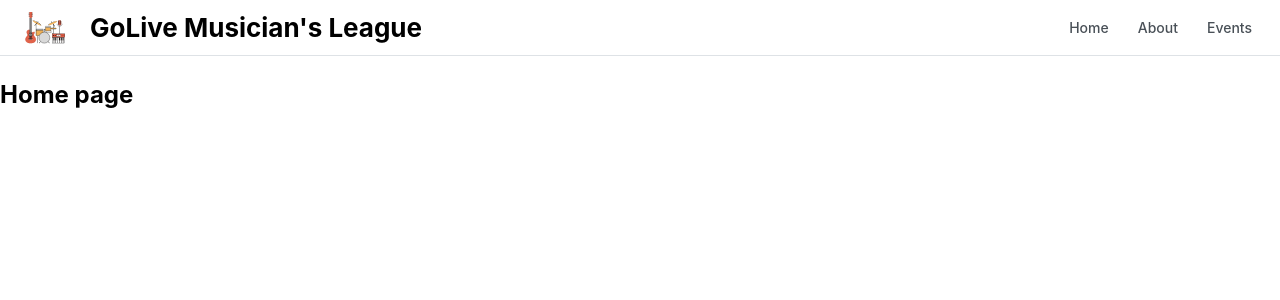
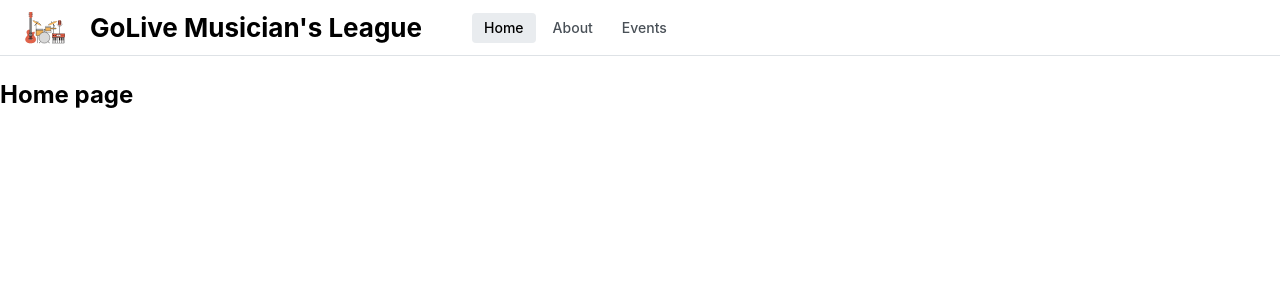
Before and after one commit to S1ngS1ng/golive-musician-league-website, a Next.js app: page / in a window 1280 px wide. Shown: the top 300 px of the page. Built offline with nearby package versions, Linux system fonts and the light colour scheme.

Commit message:
style fixes

```diff
--- a/components/nav-header/nav-header.module.css
+++ b/components/nav-header/nav-header.module.css
@@ -9,7 +9,6 @@
 .inner {
   height: 56px;
   display: flex;
-  justify-content: space-between;
   align-items: center;
 }
 
@@ -31,4 +30,15 @@
   @mixin hover {
     background-color: light-dark(var(--mantine-color-gray-0), var(--mantine-color-dark-6));
   }
+
+  &[data-active] {
+    &[data-active] {
+      color: light-dark(var(--mantine-color-black), var(--mantine-color-white));
+      background: light-dark(var(--mantine-color-gray-2), var(--mantine-color-gray-8));
+    }
+  }
 }
+
+.navigation {
+  flex: 1;
+}
--- a/components/nav-header/nav-header.tsx
+++ b/components/nav-header/nav-header.tsx
@@ -1,11 +1,13 @@
 "use client"
 
+import { type ReactElement } from "react";
 import Image from 'next/image';
 import { Burger, Group, Title } from '@mantine/core';
 import { useDisclosure } from '@mantine/hooks';
 import logo from '../../public/instruments.svg';
 import classes from './nav-header.module.css';
 import Link from "next/link";
+import { usePathname } from "next/navigation";
 
 const links = [
   { link: '/', label: 'Home' },
@@ -13,13 +15,15 @@ const links = [
   { link: '/events', label: 'Events' },
 ];
 
-export function NavHeader() {
+export function NavHeader(props: { children: ReactElement }) {
   const [opened, { toggle }] = useDisclosure(false);
+  const pathname = usePathname()
 
   const items = links.map((link) => (
     <Link
       key={link.label}
       href={link.link}
+      data-active={pathname === link.link || undefined}
       className={classes.link}>
       {link.label}
     </Link>
@@ -28,16 +32,20 @@ export function NavHeader() {
   return (
     <header className={classes.header}>
       <div className={classes.inner}>
-        <Group>
+        <Group wrap="nowrap">
           <Burger opened={opened} onClick={toggle} size="sm" hiddenFrom="sm" />
           <Image src={logo} alt={"logo"} className={classes.logo} />
           <Title order={2}>GoLive Musician&#39;s League</Title>
         </Group>
 
-        <Group>
+        <Group className={classes.navigation}>
           <Group ml={50} gap={5} className={classes.links} visibleFrom="sm">
             {items}
           </Group>
+        </Group>
+
+        <Group>
+          {props.children}
         </Group>
       </div>
     </header>
```
